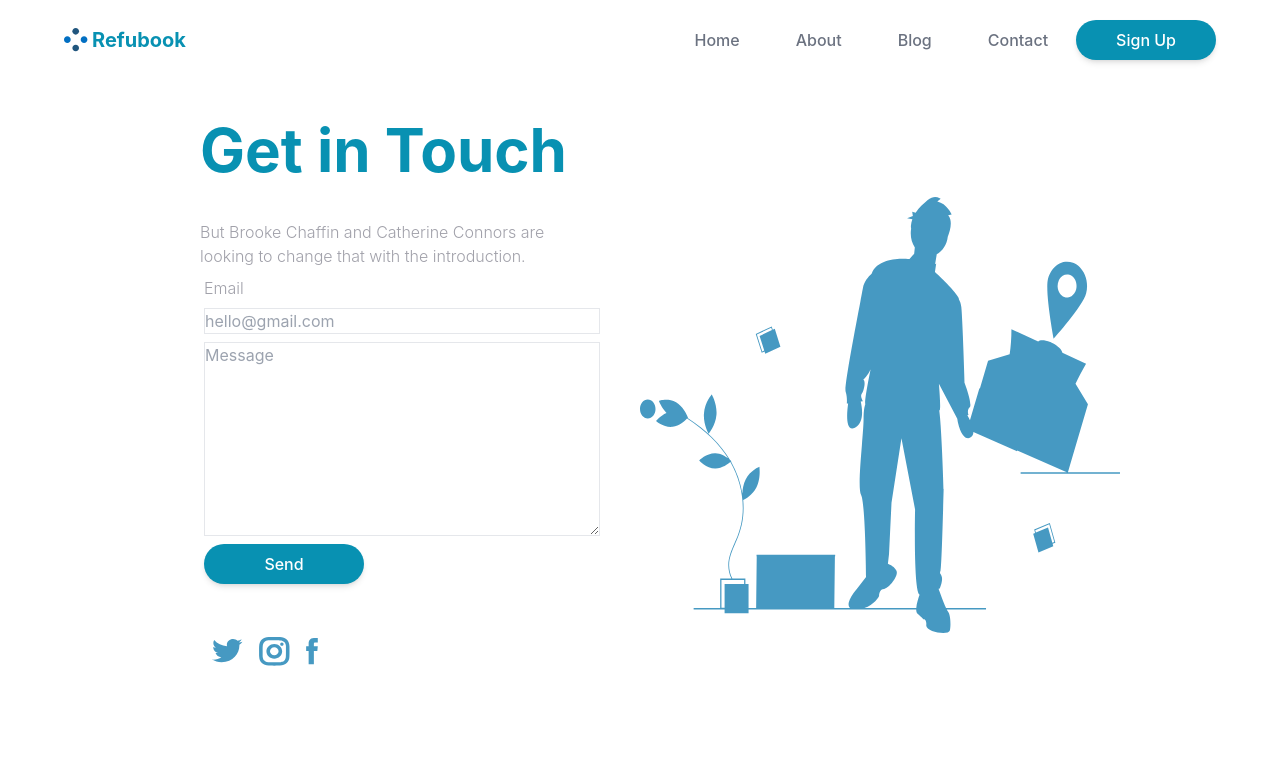
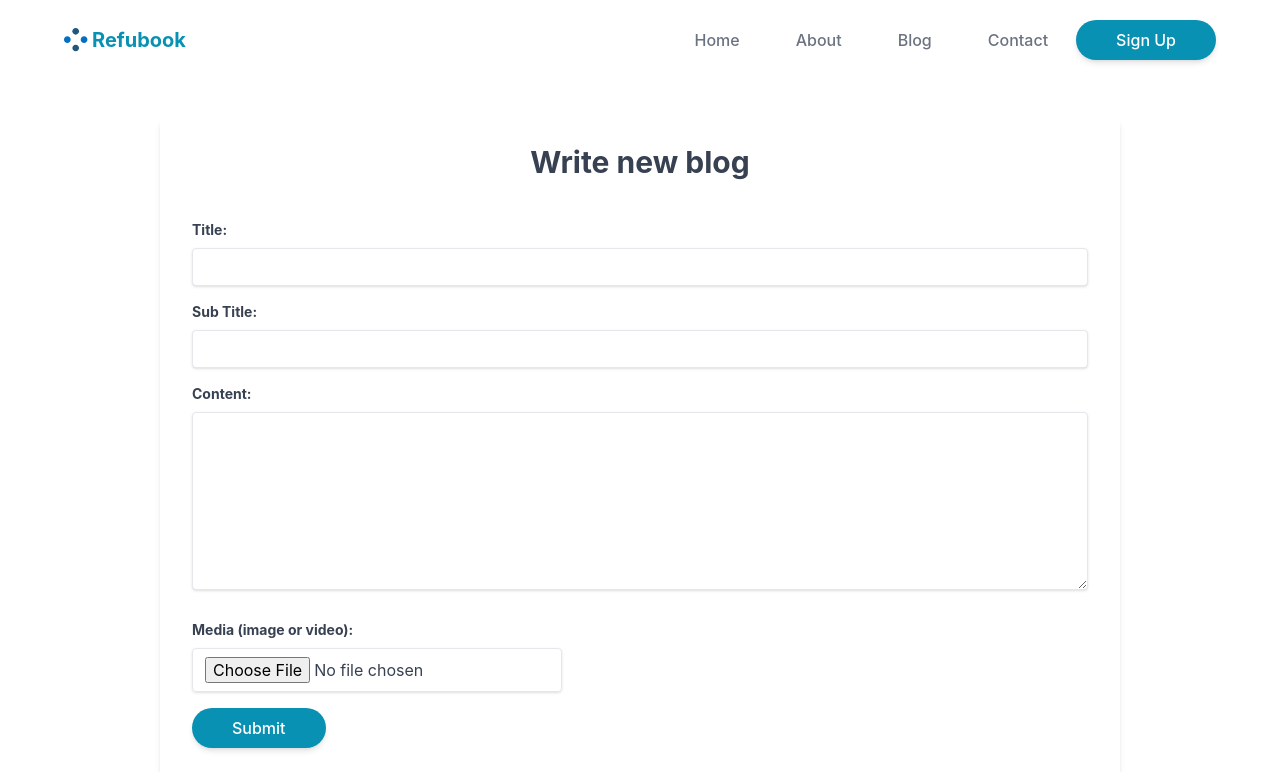
Before and after one commit to Recoded-Spark-Turkey-2022/The-Incredibles, a React (Create React App) app: page /contact in a window 1280 px wide. Shown: the top 772 px of the page. Built offline with nearby package versions, Linux system fonts and the light colour scheme.

Commit message:
blog collection firbase Fixes #65

```diff
--- a/src/components/Contact.jsx
+++ b/src/components/Contact.jsx
@@ -4,10 +4,12 @@ import smallScreen from '../assets/pics/contactPage/smallScreen.svg';
 import faceIcon from '../assets/pics/contactPage/faceIcon.svg';
 import instaIcon from '../assets/pics/contactPage/instaIcon.svg';
 import twitterIcon from '../assets/pics/contactPage/twitterIcon.svg';
+import WriteBlog from '../pages/UserProfile/WriteBlog';
 
 function Contact() {
   return (
     <div>
+      <WriteBlog />
       <div className="m-auto w-9/12 flex flex-col sm:flex-row-reverse justify-center items-center">
         <div className="basis-1/2 m-auto w-6/12">
           <img src={largeScreen} className="m-auto hidden sm:flex" />
--- a/src/firebase/firebase.js
+++ b/src/firebase/firebase.js
@@ -5,6 +5,7 @@ import {
   GoogleAuthProvider,
   FacebookAuthProvider,
 } from 'firebase/auth';
+import { getStorage } from 'firebase/storage';
 
 // Initialize Firebase
 const firebaseConfig = {
@@ -22,3 +23,5 @@ export const auth = getAuth(); // Initialize the auth service
 
 export const googleProvider = new GoogleAuthProvider(); // Iinitialize the google provider
 export const faceBookProvider = new FacebookAuthProvider(); // Iinitialize the google provider
+
+export const storage = getStorage(app); // // Initialize Cloud Storage and get a reference to the service
--- a/src/pages/UserProfile/WriteBlog.jsx
+++ b/src/pages/UserProfile/WriteBlog.jsx
@@ -1,6 +1,32 @@
 import React, { useState } from 'react';
+import { collection, addDoc } from 'firebase/firestore';
+import { db, storage } from '../../firebase/firebase';
+import { ref, uploadBytes, getDownloadURL } from 'firebase/storage';
+import { v4 } from 'uuid';
 
 function WriteBlog() {
+  //function to store images in firebase storage
+  const handleSubmit = async (event) => {
+    event.preventDefault();
+    if (media != null) {
+      const imageRef = ref(storage, `BlogImages/${media.name + v4()}`);
+      uploadBytes(imageRef, media).then((snapshot) => {
+        getDownloadURL(snapshot.ref).then(async (url) => {
+          console.log(url);
+          const docRef = await addDoc(collection(db, 'blogs'), {
+            title: title,
+            subTitle: subTitle,
+            content: content,
+            mediaURL: url,
+            likes: 0,
+            user_name: null,
+          });
+          alert('Blog submitted successfully');
+        });
+      });
+    }
+  };
+  //
   const [title, setTitle] = useState('');
   const [subTitle, setsubTitle] = useState('');
   const [content, setContent] = useState('');
@@ -23,13 +49,9 @@ function WriteBlog() {
     console.log(event.target.files[0]);
   };
 
-  const handleSubmit = (event) => {
-    event.preventDefault();
-    // submit the form to firebase
-  };
-
   return (
     <div>
+      <img src={media} />
       <form
         className="bg-white shadow-md rounded px-8 pt-6 pb-8 mb-4 w-9/12 m-auto max-sm:text-center"
         onSubmit={handleSubmit}
@@ -89,8 +111,9 @@ function WriteBlog() {
           >
             Media (image or video):
           </label>
+
           <input
-            className="shadow appearance-none border rounded w-full py-2 px-3 text-gray-700 leading-tight focus:outline-none focus:shadow-outline"
+            className=" shadow appearance-none border rounded py-2 px-3 text-gray-700 leading-tight focus:outline-none focus:shadow-outline"
             type="file"
             name="media"
             onChange={handleMediaChange}
```
Also changed, not shown: 2 other files (tests, documents, lock files or other folders).
